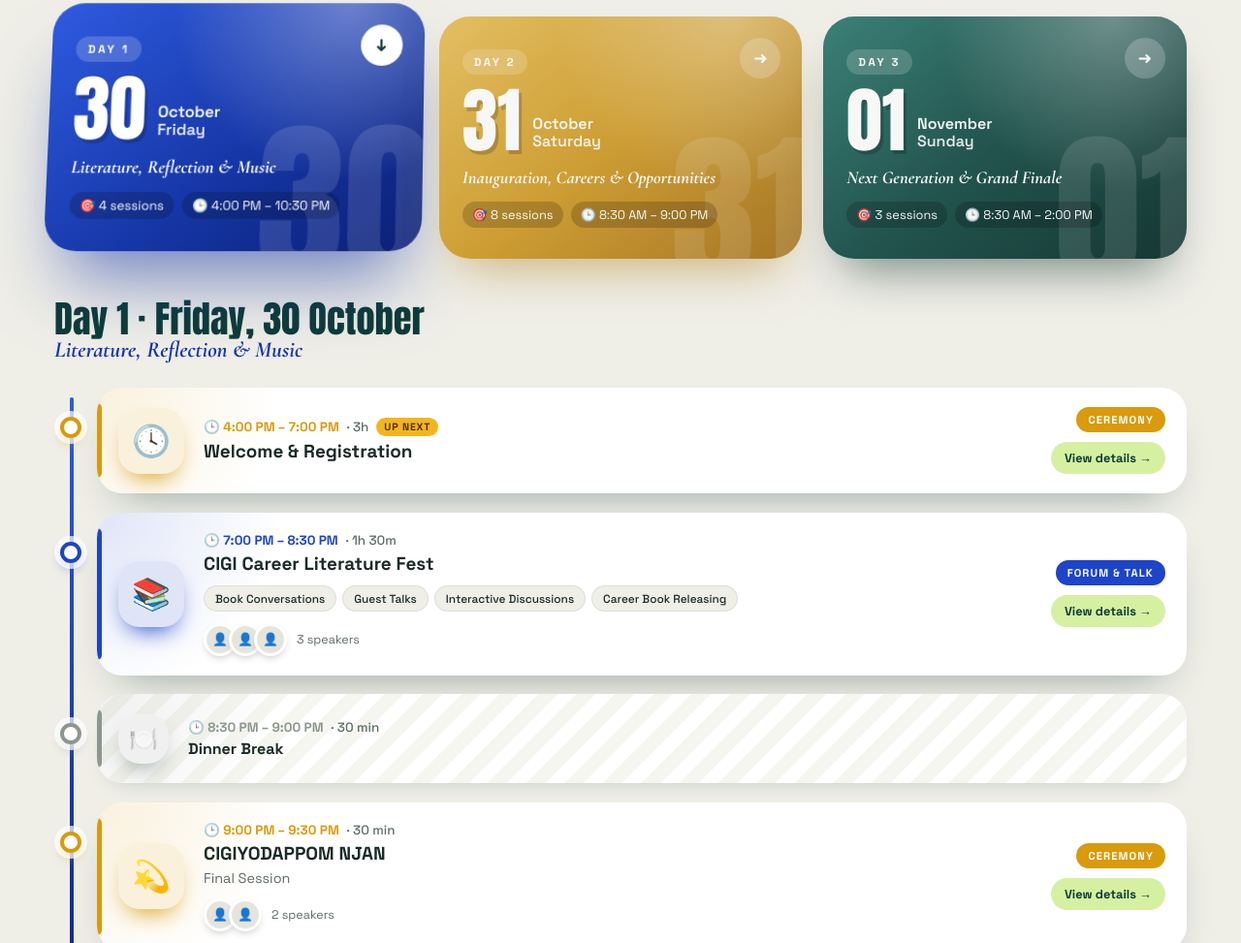
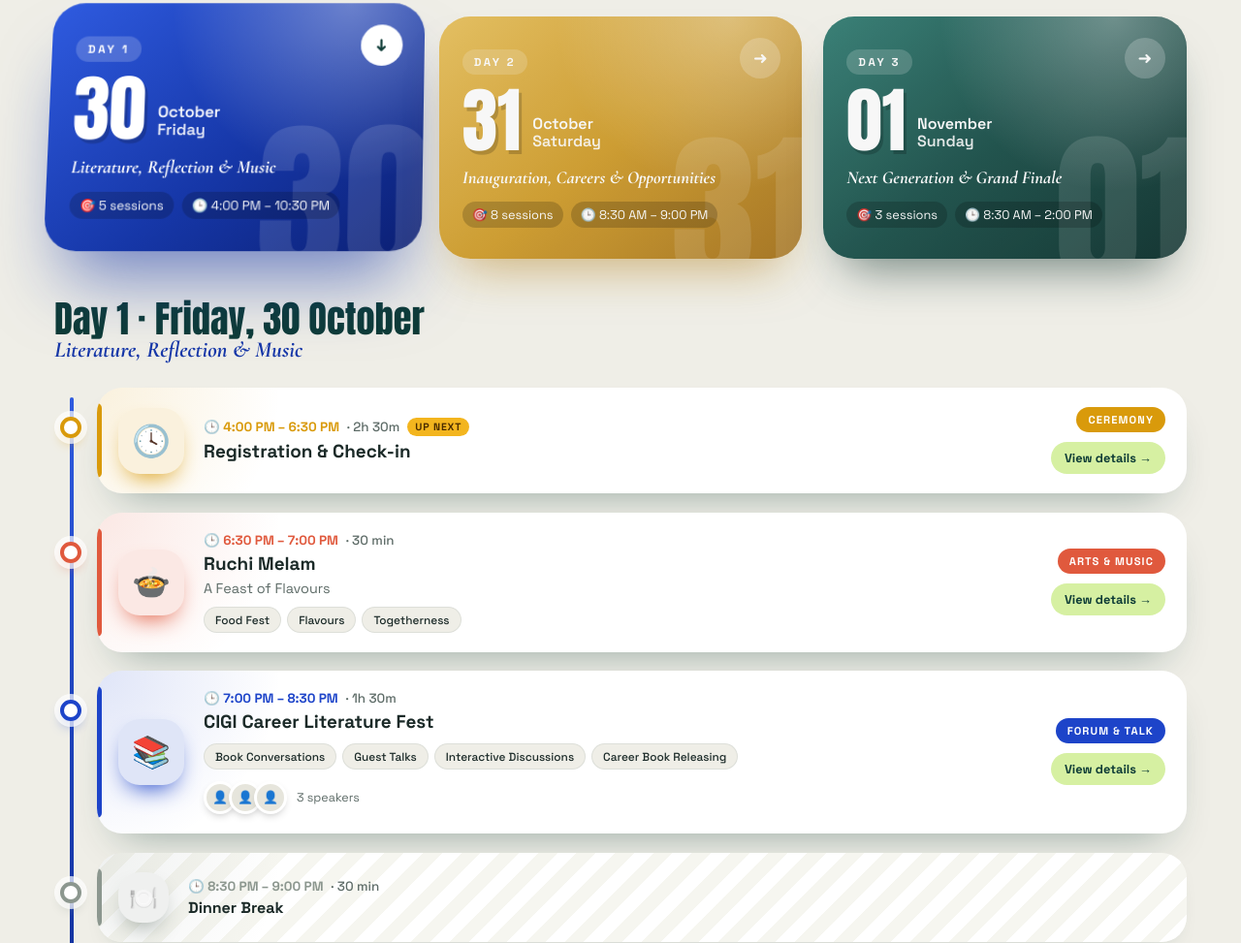
Before and after one commit to svgcampaignlab-debug/CIGI-DAY-2026-PROGRAMME-SCHEDULE-, a plain HTML site: page index.html in a window 1280 px wide. Shown: the part 1720-2693 px from the top of the page at 97% size. Drawn offline with nearby package versions, Linux system fonts and the light colour scheme; animation ran at ten frames a second.

Commit message:
index.html

```diff
--- a/index.html
+++ b/index.html
@@ -465,7 +465,8 @@
       <div class="steps">
         <div class="step"><b>1</b>Scan the QR code with your phone camera — or tap the button below</div>
         <div class="step"><b>2</b>Fill in your details in the registration form</div>
-        <div class="step"><b>3</b>Submit, and see you at CIGI Day 2026 🎉</div>
+        <div class="step"><b>3</b>Submit the registration form</div>
+        <div class="step"><b>4</b>Once registration is complete, check your email to receive your ticket 🎟️</div>
       </div>
       <div class="reg-actions">
         <a class="cta" href="https://forms.gle/1CniJAVC36zYvpCs7" target="_blank" rel="noopener">📝 Open Registration Form <span class="ar">→</span></a>
@@ -544,11 +545,15 @@
    theme:'Literature, Reflection & Music',
    grad:'linear-gradient(140deg,#2f5be0 0%,#1637a8 55%,#0b1f73 100%)', sh:'rgba(22,55,168,.6)',
    events:[
-   {s:'16:00',e:'19:00',icon:'🕓',cat:'ceremony',title:'Welcome & Registration',
-    desc:'A warm welcome to everyone arriving for CIGI Day 2026. Complete your registration, reconnect with old friends and set the tone for three days of celebration.',
-
-    hl:[['📝','Registration'],['🤝','Welcome'],['☕','Meet & Greet']],
+   {s:'16:00',e:'18:30',icon:'🕓',cat:'ceremony',title:'Registration & Check-in',
+    desc:'Arrive, complete your registration and check in for CIGI Day 2026. Collect your details, reconnect with old friends and settle in for three days of celebration.',
+    hl:[['📝','Registration'],['✅','Check-in'],['🤝','Meet & Greet']],
     aud:['All delegates','CIGI members','Guests'], people:[]},
+   {s:'18:30',e:'19:00',icon:'🍲',cat:'culture',title:'Ruchi Melam',sub:'A Feast of Flavours',
+    desc:'Ruchi Melam — a festival of flavours where everyone gathers to enjoy delicious food and good company before the evening programmes begin.',
+    chips:['Food Fest','Flavours','Togetherness'],
+    hl:[['🍲','Food Fest'],['😋','Flavours'],['🤝','Togetherness']],
+    aud:['Everyone'], people:[]},
    {s:'19:00',e:'20:30',icon:'📚',cat:'learning',title:'CIGI Career Literature Fest',
     desc:'An evening devoted to career literature — conversations around books on careers, education and personal growth, talks by guest speakers, open discussions and the release of new career books.',
 
@@ -593,7 +598,7 @@
     desc:'Where are careers heading in a changing world? A career forum exploring new fields and skills, with a chance to interact directly with experts.',
 
     hl:[['🔮','Future of Careers'],['🧑‍🏫','Expert Interaction'],['❓','Q & A']],
-    aud:['Students','Parents','Career guides'], people:[P('Expert'),P('Expert'),P('Moderator')]},
+    aud:['Students','Parents','Career guides'], people:[P('Guest'),P('Guest')]},
    {s:'13:00',e:'14:00',icon:'🍽️',cat:'break',title:'Lunch Break'},
    {s:'14:00',e:'15:00',icon:'🧠',cat:'competition',title:'Career Challenge – District Quiz',sub:'Inter-District Career Quiz Competition',
     desc:'Districts go head-to-head in an inter-district career quiz — an exciting hour that tests knowledge and speed.',
```
